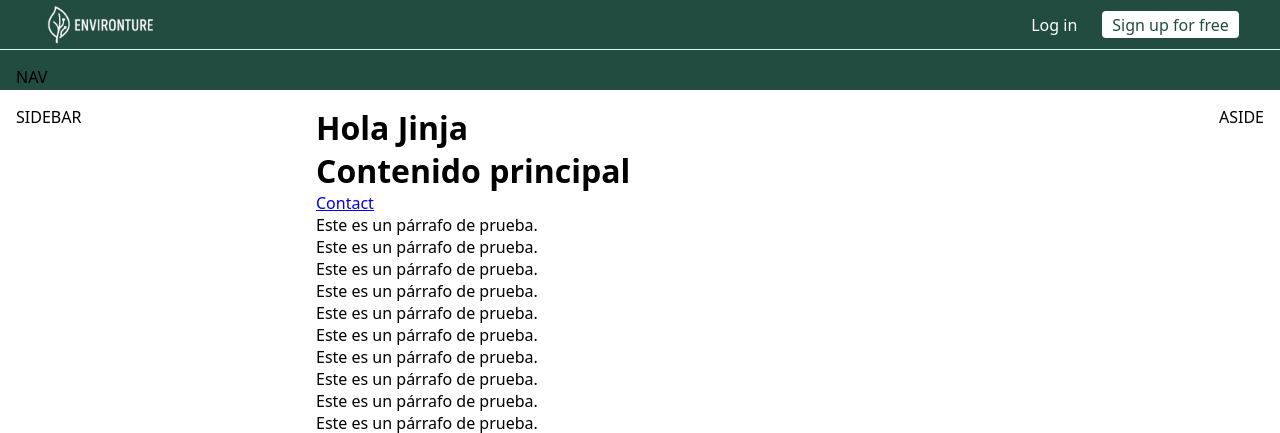
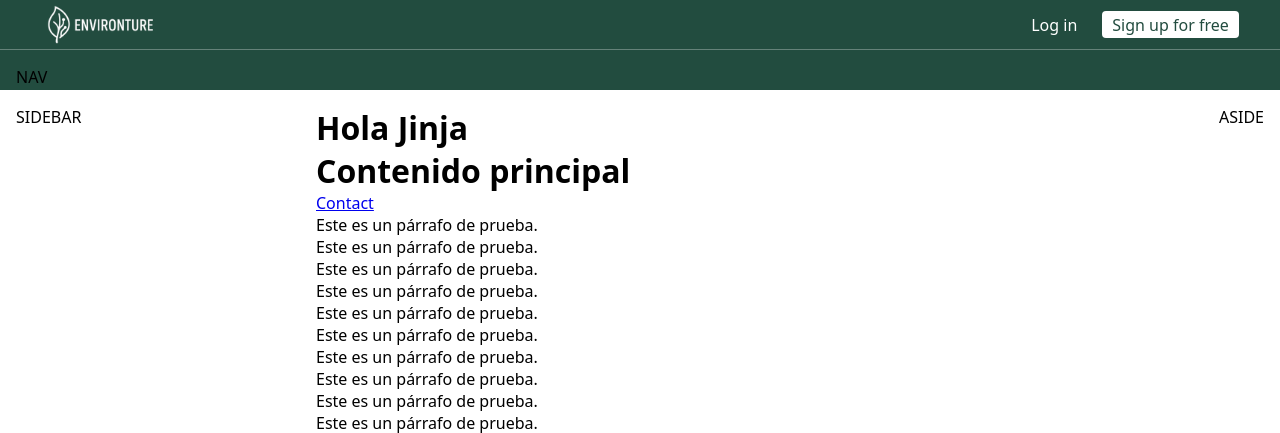
Before and after one commit to AlbertoRigoglioso/PrimerosPasos, a Flask app: page / in a window 1280 px wide. Shown: the top 433 px of the page. Run offline with Flask 3, Linux system fonts and the light colour scheme.

Commit message:
Update styles.css

```diff
--- a/static/css/styles.css
+++ b/static/css/styles.css
@@ -41,7 +41,7 @@ header { grid-area: header; align-items:center; background: var(--c-corporate);
   grid-template-rows: 100%;
   grid-template-areas:
     "header_c1 header_c2 header_c3";
-  border-bottom: 1px solid #cffff0;
+  border-bottom: 1px solid rgba(255, 255, 255, 0.3);
 }
 nav    { grid-area: nav;    background: var(--c-corporate);    padding: 16px;
 border-color: white;}
```
